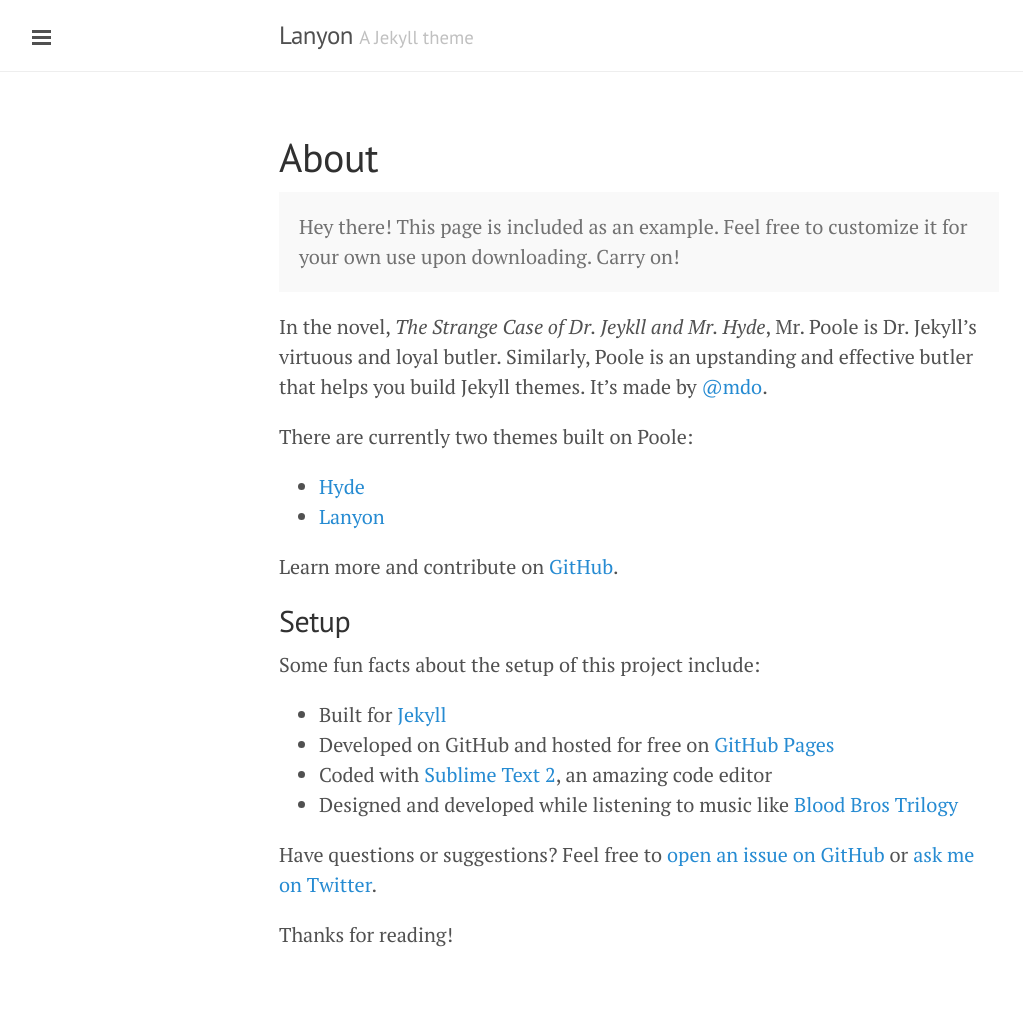
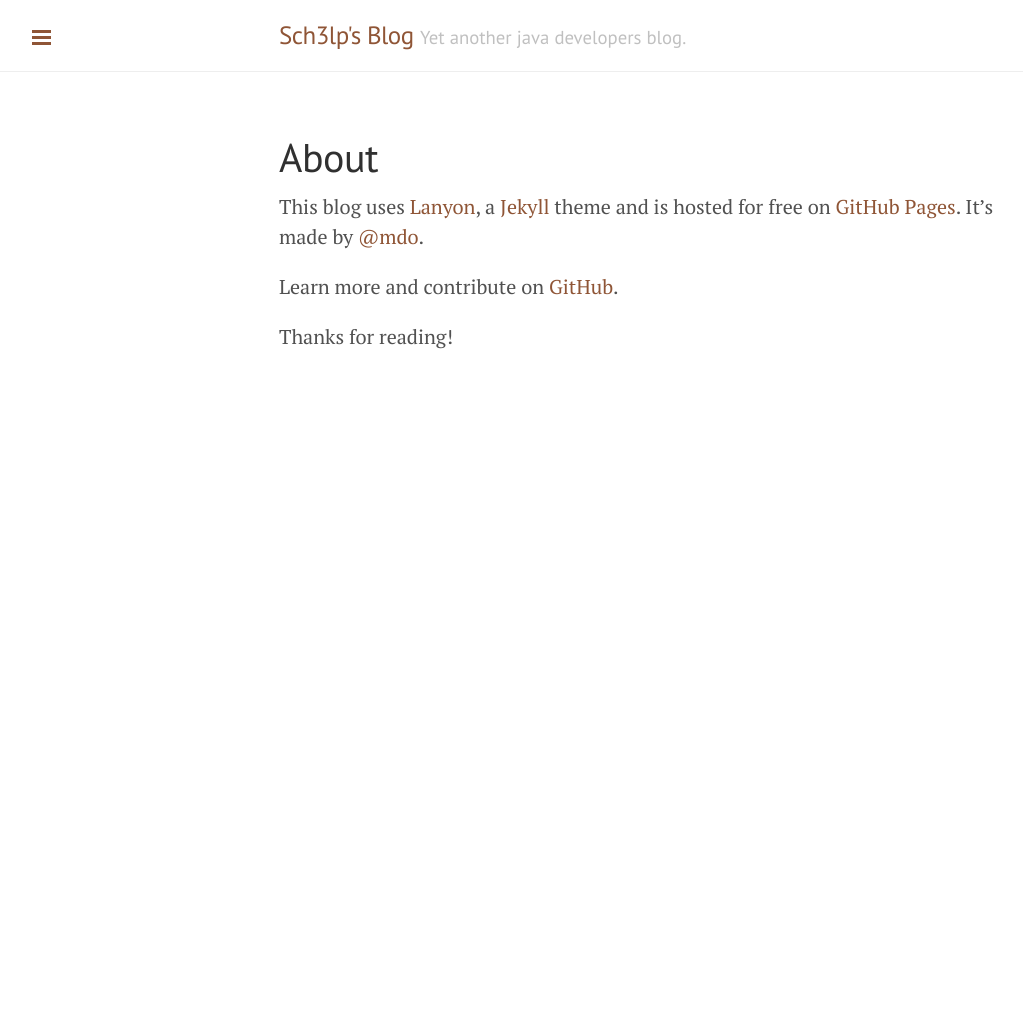
Before and after one commit to imanuelr/sch3lp.github.io, a Jekyll site: the page built from about.md, in a window 1280 px wide. Shown: the whole page, without its empty margins (1-1024 px from the left). Built offline with Jekyll 4.4.1, drawn with Linux system fonts in a browser that asks for light colours; Markdown is read by kramdown in place of the engine named in the settings; after the commit the page ends 900 px from its top, so only the background shows below that.

Commit message:
personified moar

```diff
--- a/_config.yml
+++ b/_config.yml
@@ -6,19 +6,19 @@
 permalink:        pretty
 
 # Setup
-title:            Lanyon
-tagline:          'A Jekyll theme'
-description:      'A reserved <a href="http://jekyllrb.com" target="_blank">Jekyll</a> theme that places the utmost gravity on content with a hidden drawer. Made by <a href="https://twitter.com/mdo" target="_blank">@mdo</a>.'
-url:              http://lanyon.getpoole.com
+title:            Sch3lp's Blog
+tagline:          'Yet another java developers blog.'
+description:      'Blog of Tim Schraepen, java developer at Cegeka.'
+url:              http://sch3lp.github.io
 baseurl:          '/'
 paginate:         5
 
 author:
-  name:           'Mark Otto'
-  url:            https://twitter.com/mdo
+  name:           'Tim Schraepen'
+  url:            https://twitter.com/timschraepen
 
 # Custom vars
 version:          1.0.0
 
 github:
-  repo:           https://github.com/poole/lanyon
+  repo:           https://github.com/Sch3lp/sch3lp.github.io
--- a/_includes/sidebar.html
+++ b/_includes/sidebar.html
@@ -25,9 +25,8 @@
       {% endif %}
     {% endfor %}
 
-    <a class="sidebar-nav-item" href="{{ site.github.repo }}/archive/v{{ site.version }}.zip">Download</a>
-    <a class="sidebar-nav-item" href="{{ site.github.repo }}">GitHub project</a>
-    <span class="sidebar-nav-item">Currently v{{ site.version }}</span>
+    <a class="sidebar-nav-item" href="https://github.com/poole/lanyon">Lanyon theme GitHub project</a>
+
   </nav>
 
   <div class="sidebar-item">
--- a/_layouts/default.html
+++ b/_layouts/default.html
@@ -3,7 +3,7 @@
 
   {% include head.html %}
 
-  <body>
+  <body class="theme-base-0f sidebar-overlay">
 
     {% include sidebar.html %}
 
--- a/about.md
+++ b/about.md
@@ -3,28 +3,8 @@
 title: About
 ---
 
-<p class="message">
-  Hey there! This page is included as an example. Feel free to customize it for your own use upon downloading. Carry on!
-</p>
-
-In the novel, *The Strange Case of Dr. Jeykll and Mr. Hyde*, Mr. Poole is Dr. Jekyll's virtuous and loyal butler. Similarly, Poole is an upstanding and effective butler that helps you build Jekyll themes. It's made by [@mdo](https://twitter.com/mdo).
-
-There are currently two themes built on Poole:
-
-* [Hyde](http://hyde.getpoole.com)
-* [Lanyon](http://lanyon.getpoole.com)
+This blog uses [Lanyon](http://lanyon.getpoole.com), a [Jekyll](http://jekyllrb.com) theme and is hosted for free on [GitHub Pages](https://pages.github.com). It's made by [@mdo](https://twitter.com/mdo).
 
 Learn more and contribute on [GitHub](https://github.com/poole).
 
-## Setup
-
-Some fun facts about the setup of this project include:
-
-* Built for [Jekyll](http://jekyllrb.com)
-* Developed on GitHub and hosted for free on [GitHub Pages](https://pages.github.com)
-* Coded with [Sublime Text 2](http://sublimetext.com), an amazing code editor
-* Designed and developed while listening to music like [Blood Bros Trilogy](https://soundcloud.com/maddecent/sets/blood-bros-series)
-
-Have questions or suggestions? Feel free to [open an issue on GitHub](https://github.com/poole/issues/new) or [ask me on Twitter](https://twitter.com/mdo).
-
 Thanks for reading!
```
